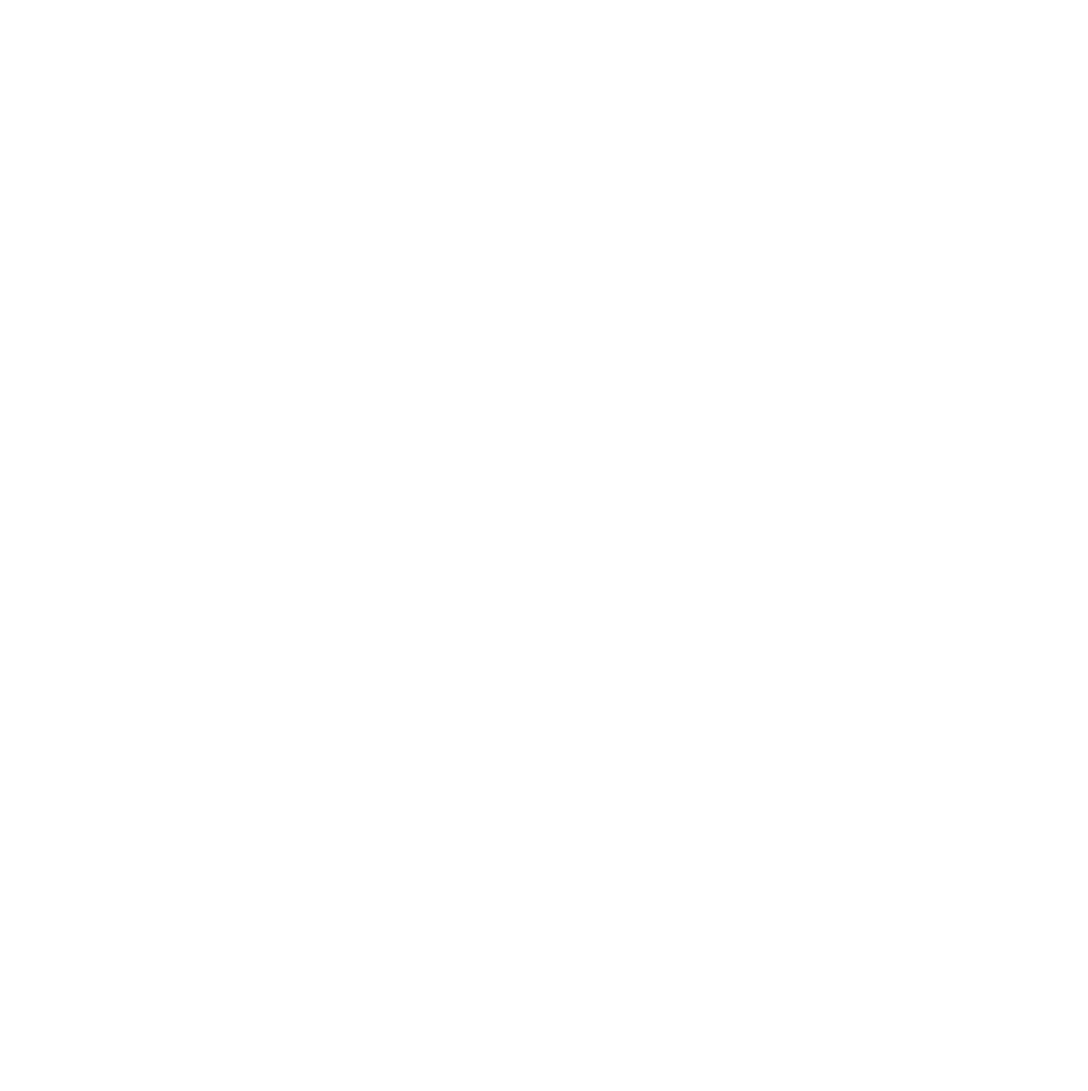
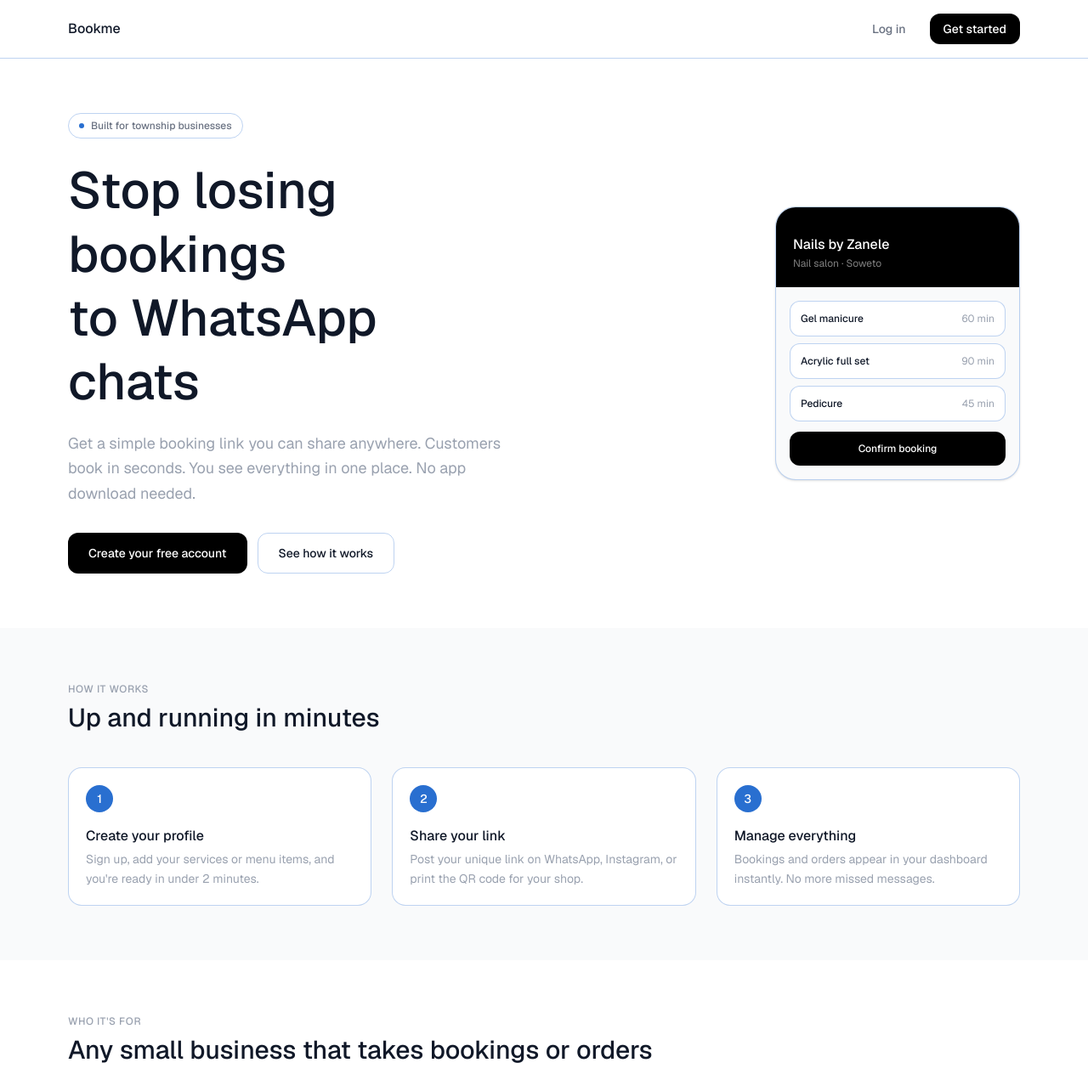
Before and after one commit to Sam-168/Simplee-Frontend, a Vue app: page /welcome in a window 1280 px wide. Before the commit this address had no page. Shown: the top 1284 px of the page at 85% size. Before the commit the page ends 800 px from the top, so only its background shows below. Built offline with nearby package versions, Linux system fonts and the light colour scheme.

Commit message:
created sample landing page with its route

```diff
--- a/src/App.vue
+++ b/src/App.vue
@@ -1,5 +1,13 @@
 <template>
-  <div class="max-w-md mx-auto min-h-screen bg-white">
+  <div :class="isLandingPage ? '' : 'max-w-md mx-auto min-h-screen bg-white'">
     <RouterView />
   </div>
 </template>
+
+<script setup>
+import { computed } from 'vue'
+import { useRoute } from 'vue-router'
+
+const route = useRoute()
+const isLandingPage = computed(() => route.path === '/welcome')
+</script>
--- a/src/router/index.js
+++ b/src/router/index.js
@@ -10,6 +10,7 @@ import BookingDetailView from '../views/BookingDetailView.vue'
 import CustomersView from '../views/CustomersView.vue'
 import ShareLinkView from '../views/ShareLinkView.vue'
 import SettingsView from '../views/SettingsView.vue'
+import LandingView from '../views/LandingView.vue'
 
 const routes = [
   { path: '/book/:slug', component: PublicBookingView },
@@ -22,6 +23,7 @@ const routes = [
   { path: '/customers', component: CustomersView },
   { path: '/share', component: ShareLinkView },
   { path: '/settings', component: SettingsView },
+  { path: '/welcome', component: LandingView },
   { path: '/', redirect: '/login' },
 ]
 
--- /dev/null
+++ b/src/views/LandingView.vue
@@ -0,0 +1,173 @@
+<template>
+  <div class="min-h-screen bg-white">
+
+    <!-- Nav -->
+    <nav class="flex items-center justify-between px-5 py-4 md:px-12 lg:px-20 border-b border-gray-100">
+      <p class="text-base font-medium text-gray-900">Bookme</p>
+      <div class="flex items-center gap-3">
+        <button
+          @click="router.push('/login')"
+          class="text-sm text-gray-500 font-medium px-4 py-2 active:bg-gray-50 rounded-xl transition-colors"
+        >
+          Log in
+        </button>
+        <button
+          @click="router.push('/signup')"
+          class="text-sm font-medium px-4 py-2 bg-black text-white rounded-xl active:scale-95 transition-transform"
+        >
+          Get started
+        </button>
+      </div>
+    </nav>
+
+    <!-- Hero -->
+    <section class="px-5 pt-16 pb-16 md:px-12 lg:px-20 flex flex-col lg:flex-row lg:items-center lg:gap-16">
+      <div class="flex-1 mb-12 lg:mb-0">
+        <div
+          class="inline-flex items-center gap-2 px-3 py-1.5 rounded-full border border-gray-200 text-xs text-gray-500 font-medium mb-6"
+        >
+          <span class="w-1.5 h-1.5 rounded-full bg-[rgb(41,111,208)]"></span>
+          Built for township businesses
+        </div>
+
+        <h1 class="text-4xl md:text-5xl lg:text-6xl font-medium text-gray-900 leading-tight mb-5">
+          Stop losing bookings<br class="hidden md:block" /> to WhatsApp chats
+        </h1>
+
+        <p class="text-base md:text-lg text-gray-400 leading-relaxed mb-8 max-w-lg">
+          Get a simple booking link you can share anywhere. Customers book in seconds. You see everything in one place. No app download needed.
+        </p>
+
+        <div class="flex flex-col sm:flex-row gap-3">
+          <button
+            @click="router.push('/signup')"
+            class="h-12 px-6 bg-black text-white text-sm font-medium rounded-xl active:scale-95 transition-transform"
+          >
+            Create your free account
+          </button>
+          <button
+            @click="router.push('/book/demo')"
+            class="h-12 px-6 border border-gray-200 text-gray-900 text-sm font-medium rounded-xl active:bg-gray-50 transition-colors"
+          >
+            See how it works
+          </button>
+        </div>
+      </div>
+
+      <!-- Phone mockup -->
+      <div class="flex-1 flex justify-center lg:justify-end">
+        <div class="w-64 md:w-72 bg-gray-50 rounded-3xl border border-gray-200 overflow-hidden shadow-sm">
+          <div class="bg-black px-5 pt-8 pb-5">
+            <p class="text-white text-base font-medium">Nails by Zanele</p>
+            <p class="text-white/50 text-xs mt-0.5">Nail salon · Soweto</p>
+          </div>
+          <div class="p-4 flex flex-col gap-2">
+            <div v-for="service in mockServices" :key="service" class="flex items-center justify-between px-3 py-3 bg-white rounded-xl border border-gray-100">
+              <p class="text-xs font-medium text-gray-900">{{ service.name }}</p>
+              <p class="text-xs text-gray-400">{{ service.duration }}</p>
+            </div>
+            <div class="mt-1 h-10 bg-black rounded-xl flex items-center justify-center">
+              <p class="text-white text-xs font-medium">Confirm booking</p>
+            </div>
+          </div>
+        </div>
+      </div>
+    </section>
+
+    <!-- How it works -->
+    <section class="px-5 py-16 md:px-12 lg:px-20 bg-gray-50">
+      <p class="text-xs font-medium text-gray-400 uppercase tracking-wider mb-2">How it works</p>
+      <h2 class="text-2xl md:text-3xl font-medium text-gray-900 mb-10">Up and running in minutes</h2>
+
+      <div class="grid grid-cols-1 md:grid-cols-3 gap-6">
+        <div v-for="step in steps" :key="step.number" class="bg-white rounded-2xl p-5 border border-gray-100">
+          <div
+            class="w-8 h-8 rounded-full flex items-center justify-center text-sm font-medium text-white mb-4"
+            :style="{ background: 'rgb(41, 111, 208)' }"
+          >
+            {{ step.number }}
+          </div>
+          <p class="text-base font-medium text-gray-900 mb-1">{{ step.title }}</p>
+          <p class="text-sm text-gray-400 leading-relaxed">{{ step.description }}</p>
+        </div>
+      </div>
+    </section>
+
+    <!-- Who it's for -->
+    <section class="px-5 py-16 md:px-12 lg:px-20">
+      <p class="text-xs font-medium text-gray-400 uppercase tracking-wider mb-2">Who it's for</p>
+      <h2 class="text-2xl md:text-3xl font-medium text-gray-900 mb-8">Any small business that takes bookings or orders</h2>
+
+      <div class="grid grid-cols-2 md:grid-cols-3 lg:grid-cols-6 gap-3">
+        <div
+          v-for="type in businessTypes"
+          :key="type"
+          class="bg-gray-50 rounded-2xl px-4 py-5 flex flex-col items-center gap-2 border border-gray-100"
+        >
+          <span class="text-2xl">{{ type.icon }}</span>
+          <p class="text-xs font-medium text-gray-700 text-center">{{ type.name }}</p>
+        </div>
+      </div>
+    </section>
+
+    <!-- CTA -->
+    <section class="px-5 py-16 md:px-12 lg:px-20 bg-black">
+      <div class="max-w-xl">
+        <h2 class="text-2xl md:text-3xl font-medium text-white mb-3">Ready to organise your bookings?</h2>
+        <p class="text-sm text-white/50 mb-6 leading-relaxed">Free to start. No technical knowledge needed. Share your link in under 2 minutes.</p>
+        <button
+          @click="router.push('/signup')"
+          class="h-12 px-6 bg-white text-gray-900 text-sm font-medium rounded-xl active:scale-95 transition-transform"
+        >
+          Create your free account
+        </button>
+      </div>
+    </section>
+
+    <!-- Footer -->
+    <footer class="px-5 py-6 md:px-12 lg:px-20 border-t border-gray-100 flex items-center justify-between">
+      <p class="text-sm font-medium text-gray-900">Bookme</p>
+      <p class="text-xs text-gray-400">Built for township businesses</p>
+    </footer>
+
+  </div>
+</template>
+
+<script setup>
+import { useRouter } from 'vue-router'
+
+const router = useRouter()
+
+const mockServices = [
+  { name: 'Gel manicure', duration: '60 min' },
+  { name: 'Acrylic full set', duration: '90 min' },
+  { name: 'Pedicure', duration: '45 min' },
+]
+
+const steps = [
+  {
+    number: 1,
+    title: 'Create your profile',
+    description: 'Sign up, add your services or menu items, and you\'re ready in under 2 minutes.',
+  },
+  {
+    number: 2,
+    title: 'Share your link',
+    description: 'Post your unique link on WhatsApp, Instagram, or print the QR code for your shop.',
+  },
+  {
+    number: 3,
+    title: 'Manage everything',
+    description: 'Bookings and orders appear in your dashboard instantly. No more missed messages.',
+  },
+]
+
+const businessTypes = [
+  { icon: '✂️', name: 'Barbers' },
+  { icon: '💅', name: 'Nail techs' },
+  { icon: '🍱', name: 'Food vendors' },
+  { icon: '🔧', name: 'Mechanics' },
+  { icon: '👗', name: 'Tailors' },
+  { icon: '🧺', name: 'Laundries' },
+]
+</script>
```
